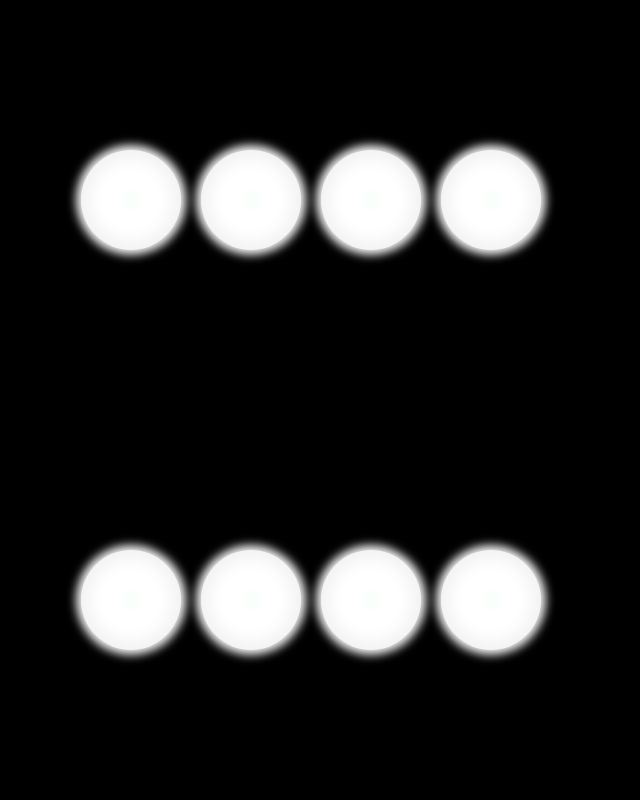
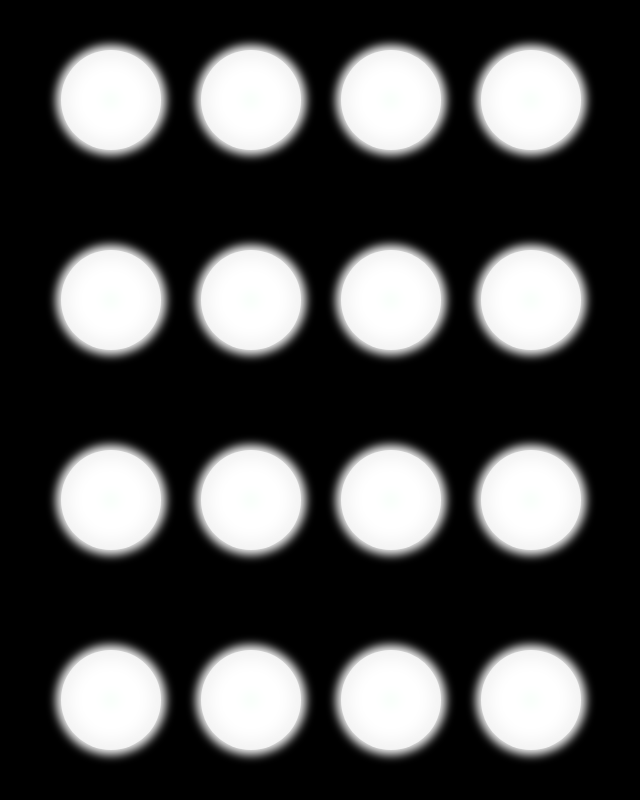
Before and after one commit to Kang-Dayeon/react_study, a React (Create React App) app in the folder my-app/: page / in a window 1280 px wide. Shown: the whole page, without its empty margins (339-979 px from the left). Built offline with nearby package versions, Linux system fonts and the light colour scheme.

Commit message:
숙제 컴포넌트와 프롭스 활용

```diff
--- a/my-app/src/App.css
+++ b/my-app/src/App.css
@@ -35,7 +35,7 @@ ul,li{
 }
 .light-parents,.light-child{
   position: relative;
-  margin-left: 20px;
+  margin-left: 40px;
   width: 100px;
   height: 100px;
   background: rgb(244,255,247);
--- a/my-app/src/App.js
+++ b/my-app/src/App.js
@@ -1,15 +1,16 @@
 import './App.css';
 // import { useState,useEffect } from 'react';
-import LightOne from './component/light01'
-import LightTwo from './component/light02'
+import Light from './component/light'
 
  const LightRoom = () => {
    return (
      <>
        <div className='light-room-wrap'>
          <div className='light-room'>
-           <LightOne />
-           <LightTwo />
+           <Light />
+           <Light />
+           <Light />
+           <Light />
          </div>
        </div>
      </>
--- a/my-app/src/component/light02.js
+++ b/my-app/src/component/light.js
@@ -1,7 +1,8 @@
 import '../App.css';
 import { useState,useEffect } from 'react';
 
-const LightTwo = () => {
+const Light = () => {
+  // 1. 부모 클릭시 자식도 컬러 변경
   const [changeData, setChangeData] = useState(false)
   const changeBg = (e) => {
     setChangeData((e) => !e)
@@ -13,7 +14,7 @@ const LightTwo = () => {
           className={`light-parents ${(changeData === true)? 'bg-red' : ''}`}
           onClick={changeBg}
         ></div>
-        <LightChildTwo
+        <LightChild
           state = {changeData}
           changeColor = {changeBg}
         />
@@ -22,7 +23,7 @@ const LightTwo = () => {
   );
 }
 
-const LightChildTwo = (props) => {
+const LightChild = (props) => {
   const [childState,setChildState] = useState(props.state)
   const [lightChild, setLightChild] = useState([
     {id: 0, bg : 'bg-yellow'},
@@ -45,4 +46,4 @@ const LightChildTwo = (props) => {
     </>
   )
 }
-export default LightTwo;
+export default Light;
--- a/my-app/src/component/light01.js
+++ /dev/null
@@ -1,49 +0,0 @@
-import '../App.css';
-import { useState,useEffect } from 'react';
-
-const LightOne = () => {
-  // 1. 부모 클릭시 자식도 컬러 변경
-  const [changeData, setChangeData] = useState(false)
-  const changeBg = (e) => {
-    setChangeData((e) => !e)
-  };
-  return (
-    <>
-      <div className='light-box'>
-        <div
-          className={`light-parents ${(changeData === true)? 'bg-red' : ''}`}
-          onClick={changeBg}
-        ></div>
-        <LightChild
-          state = {changeData}
-          changeColor = {changeBg}
-        />
-      </div>
-    </>
-  );
-}
-
-const LightChild = (props) => {
-  const [childState,setChildState] = useState(props.state)
-  const [lightChild, setLightChild] = useState([
-    {id: 0, bg : 'bg-yellow'},
-    {id: 1, bg : 'bg-blue'},
-    {id: 2, bg : 'bg-green'},
-  ])
-  useEffect(()=>{
-    setChildState(props.state)
-  },[props])
-  return (
-    <>
-      <ul className='light-child-list'>
-        {lightChild.map((item) => (
-          <li
-            className={`light-child ${(childState === true)? item.bg : ''}`}
-            onClick={props.changeColor}
-          ></li>
-        ))}
-      </ul>
-    </>
-  )
-}
-export default LightOne;
```
